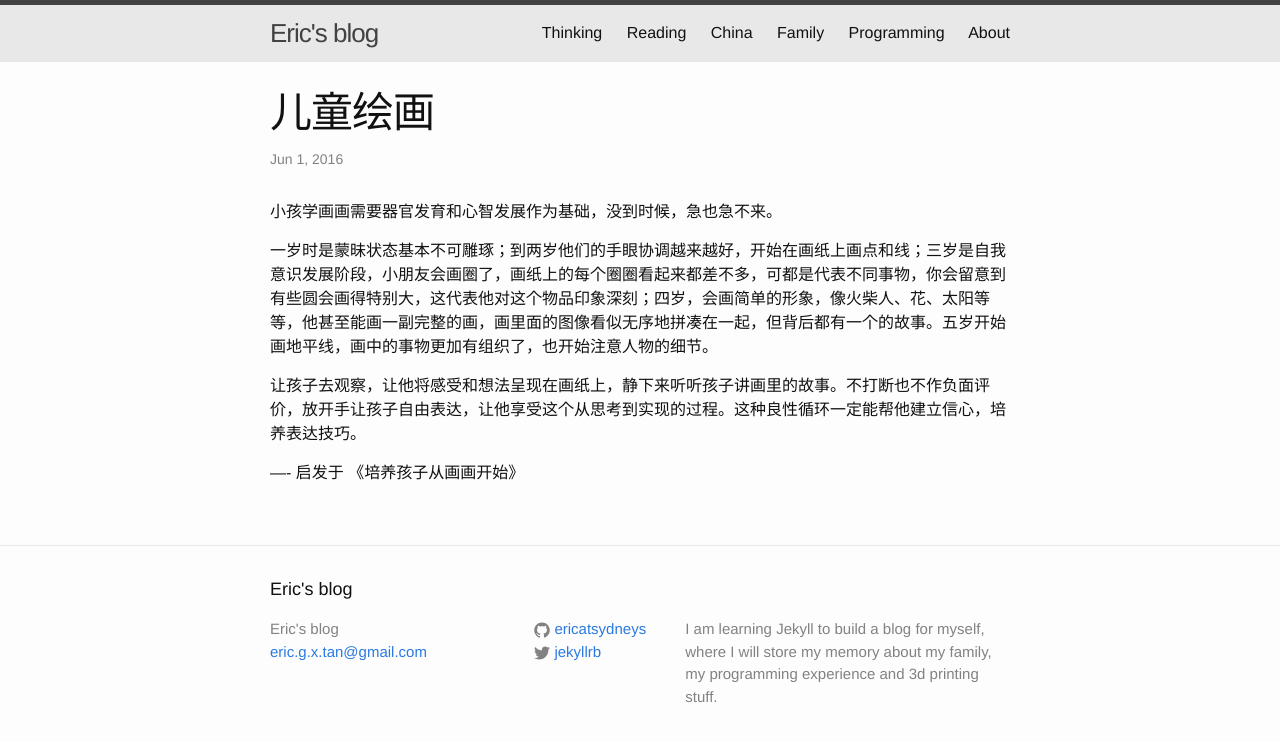
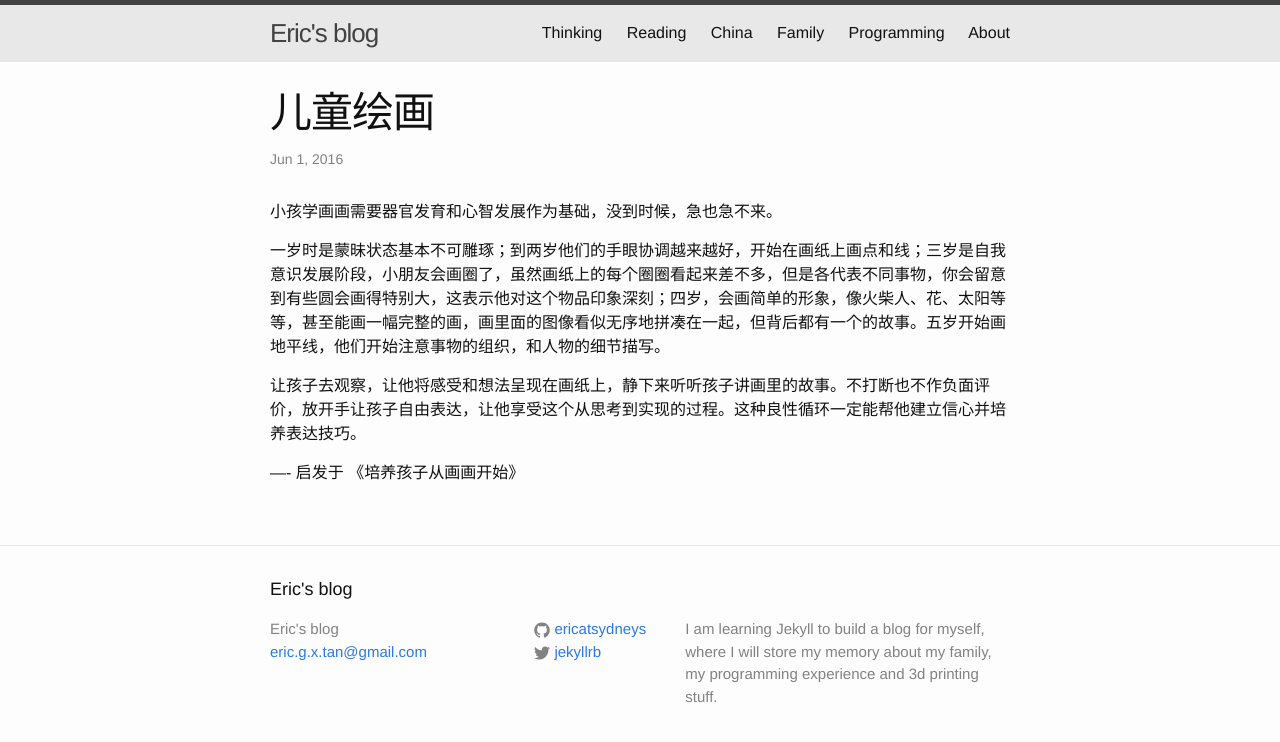
Before and after one commit to ericatsydney/ericatsydney.github.io, a Jekyll site: the page built from _posts/2016-06-02-children-drawing.markdown, in a window 1280 px wide. Shown: the top 742 px of the page. Built offline with Jekyll 4.4.1, drawn with Linux system fonts in a browser that asks for light colours.

Commit message:
Updated a post.

```diff
--- a/_posts/2016-05-29-JS-code-standard.markdown
+++ b/_posts/2016-05-29-JS-code-standard.markdown
@@ -19,5 +19,4 @@ categories: Thinking
 
 格式
 
-PHP的代码审查
-用 foreach （$array as $key => $value）, $key可以充当计数器$i
+参考资料： [AirBnB Style Guide](https://github.com/airbnb/javascript/)
--- a/_posts/2016-06-02-children-drawing.markdown
+++ b/_posts/2016-06-02-children-drawing.markdown
@@ -7,8 +7,8 @@ categories: Reading
 
 小孩学画画需要器官发育和心智发展作为基础，没到时候，急也急不来。
 
-一岁时是蒙昧状态基本不可雕琢；到两岁他们的手眼协调越来越好，开始在画纸上画点和线；三岁是自我意识发展阶段，小朋友会画圈了，画纸上的每个圈圈看起来都差不多，可都是代表不同事物，你会留意到有些圆会画得特别大，这代表他对这个物品印象深刻；四岁，会画简单的形象，像火柴人、花、太阳等等，他甚至能画一副完整的画，画里面的图像看似无序地拼凑在一起，但背后都有一个的故事。五岁开始画地平线，画中的事物更加有组织了，也开始注意人物的细节。
+一岁时是蒙昧状态基本不可雕琢；到两岁他们的手眼协调越来越好，开始在画纸上画点和线；三岁是自我意识发展阶段，小朋友会画圈了，虽然画纸上的每个圈圈看起来差不多，但是各代表不同事物，你会留意到有些圆会画得特别大，这表示他对这个物品印象深刻；四岁，会画简单的形象，像火柴人、花、太阳等等，甚至能画一幅完整的画，画里面的图像看似无序地拼凑在一起，但背后都有一个的故事。五岁开始画地平线，他们开始注意事物的组织，和人物的细节描写。
 
-让孩子去观察，让他将感受和想法呈现在画纸上，静下来听听孩子讲画里的故事。不打断也不作负面评价，放开手让孩子自由表达，让他享受这个从思考到实现的过程。这种良性循环一定能帮他建立信心，培养表达技巧。
+让孩子去观察，让他将感受和想法呈现在画纸上，静下来听听孩子讲画里的故事。不打断也不作负面评价，放开手让孩子自由表达，让他享受这个从思考到实现的过程。这种良性循环一定能帮他建立信心并培养表达技巧。
 
 ---- 启发于 《培养孩子从画画开始》
```
